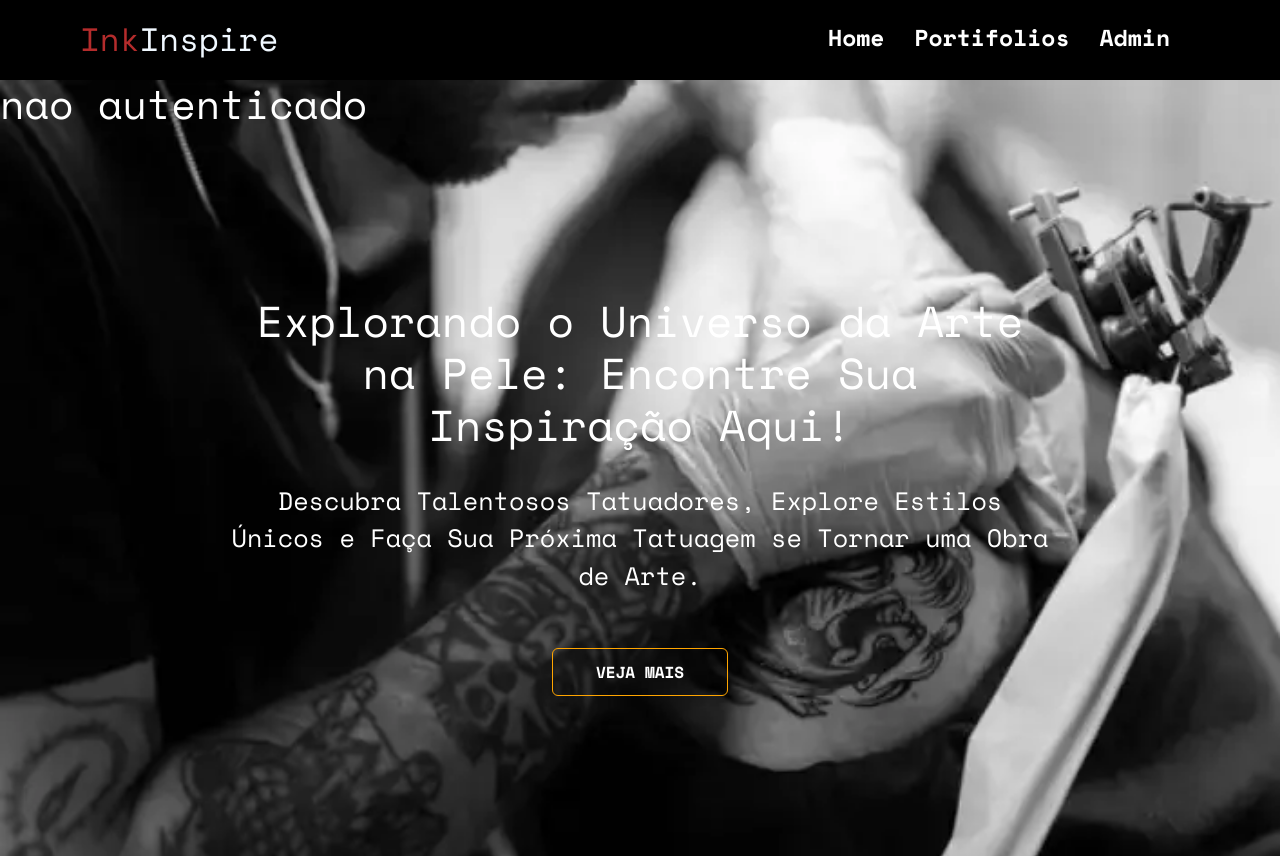
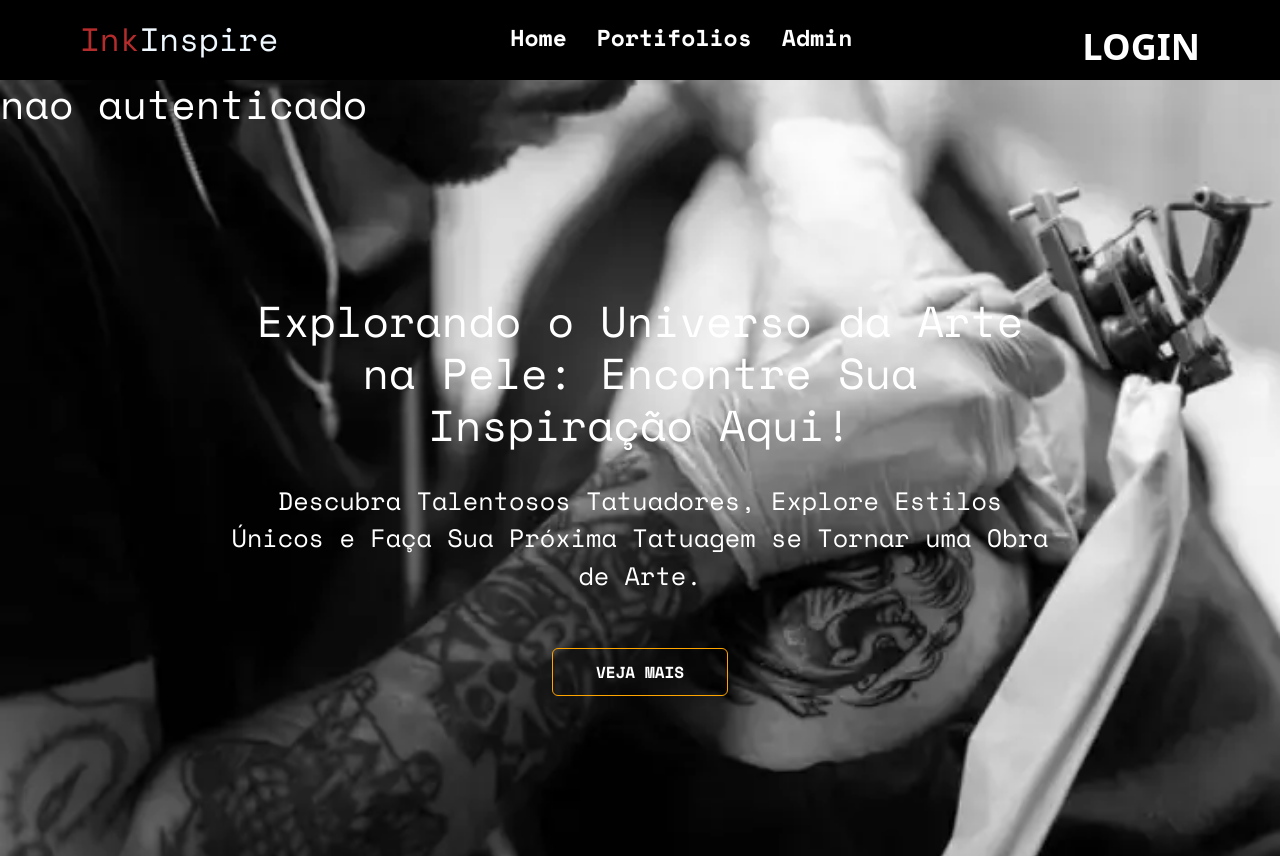
Before and after one commit to fh3mrique/InkInspire, a React (Vite) app in the folder frontend/: page / in a window 1280 px wide. Built offline with nearby package versions, Linux system fonts and the light colour scheme.

Commit message:
Links de login e logout na Navbar

```diff
--- a/frontend/src/components/NavBar/index.tsx
+++ b/frontend/src/components/NavBar/index.tsx
@@ -1,8 +1,45 @@
-import { NavLink } from "react-router-dom";
+import { NavLink, useNavigate } from "react-router-dom";
 import "./styles.css";
-import 'bootstrap/js/src/collapse.js'
+import "bootstrap/js/src/collapse.js";
+import {
+  TokenData,
+  getTokenData,
+  isAuthenticated,
+  removeAuthData,
+} from "../../utils/request";
+import { useEffect, useState } from "react";
+
+type AuthData = {
+  authenticated: boolean;
+  tokenData?: TokenData;
+};
 
 const NavBar = () => {
+  const [authData, setAuthData] = useState<AuthData>({ authenticated: false });
+  const navigate = useNavigate();
+
+  useEffect(() => {
+    if (isAuthenticated()) {
+      setAuthData({
+        authenticated: true,
+        tokenData: getTokenData(),
+      });
+    } else {
+      setAuthData({
+        authenticated: false,
+      });
+    }
+  }, []);
+
+  const handleLogoutClick = (event: React.MouseEvent<HTMLAnchorElement>) => {
+    event.preventDefault();
+    removeAuthData();
+    setAuthData({
+      authenticated: false,
+    });
+    navigate('/');
+  };
+
   return (
     <div className="nav-bar-container">
       <header>
@@ -29,21 +66,25 @@ const NavBar = () => {
         <div /* className="collapse navbar-collapse" */ id="inkinspire-navbar">
           <ul>
             <li>
-              <NavLink to="/">
-                Home
-              </NavLink>
+              <NavLink to="/">Home</NavLink>
             </li>
             <li>
-              <NavLink to="/portfolios">
-                Portifolios
-              </NavLink>
+              <NavLink to="/portfolios">Portifolios</NavLink>
             </li>
             <li>
-              <NavLink to="/admin">
-                Admin
-              </NavLink>
+              <NavLink to="/admin">Admin</NavLink>
             </li>
           </ul>
+        </div>
+
+        <div>
+          {authData.authenticated ? (
+            <a href="#logout" onClick={handleLogoutClick}>
+              LOGOUT
+            </a>
+          ) : (
+            <a href="#login">LOGIN</a>
+          )}
         </div>
       </header>
     </div>
--- a/frontend/src/utils/request.ts
+++ b/frontend/src/utils/request.ts
@@ -25,7 +25,7 @@ type LoginData = {
 
 type Role = "ROLE_OPERATOR" | "ROLE_ADMIN";
 
-type TokenData = {
+export type TokenData = {
   exp: number;
   user_name: string;
   authorities: Role[];
@@ -72,6 +72,10 @@ export const getAuthData = () => {
 
   return obj as LoginResponse;
 };
+
+export const removeAuthData = () => {
+  localStorage.removeItem('AuthData');
+}
 
 /* export const isAuthenticated = (): boolean => {
   const authData = getAuthData();
```
